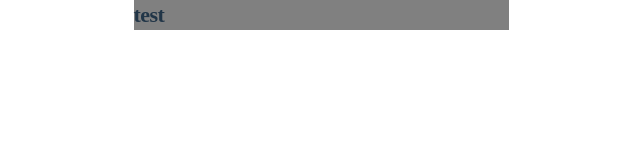
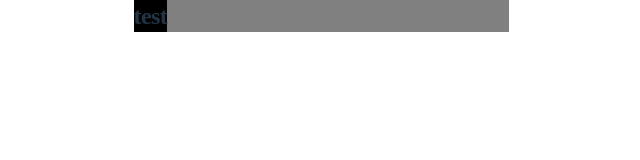
Before and after one commit to sinji2102/WINK-HACKATHON-TEAM2-Client, a React (Vite) app: page /test in a window 1280 px wide. Shown: the top 160 px of the page, without its empty margins (319-959 px from the left). Built offline with nearby package versions, Linux system fonts and the light colour scheme; a web font is replaced by a local one.

Commit message:
init: theme 자동완성 세팅

```diff
--- a/src/pages/Test.styled.js
+++ b/src/pages/Test.styled.js
@@ -2,6 +2,6 @@
 
 export const TestWrapper = styled.section`
   width: auto;
-  ${({ theme }) => theme.fonts.heading2};
-  background-color: ${({ theme }) => theme.colors.b01};
+  ${({ theme }) => theme.fonts.heading1};
+  background-color: ${({ theme }) => theme.colors.black0};
 `;
--- a/src/styles/theme.js
+++ b/src/styles/theme.js
@@ -16,6 +16,7 @@
   colors: {
     black0: "#000000",
     white100: "#FFFFFF",
+
     neutral99: "F7F7F7",
     neutral95: "DCDCDC",
     neutral90: "C4C4C4",
```
Also changed, not shown: styled.d.ts (+171 -1 lines).
